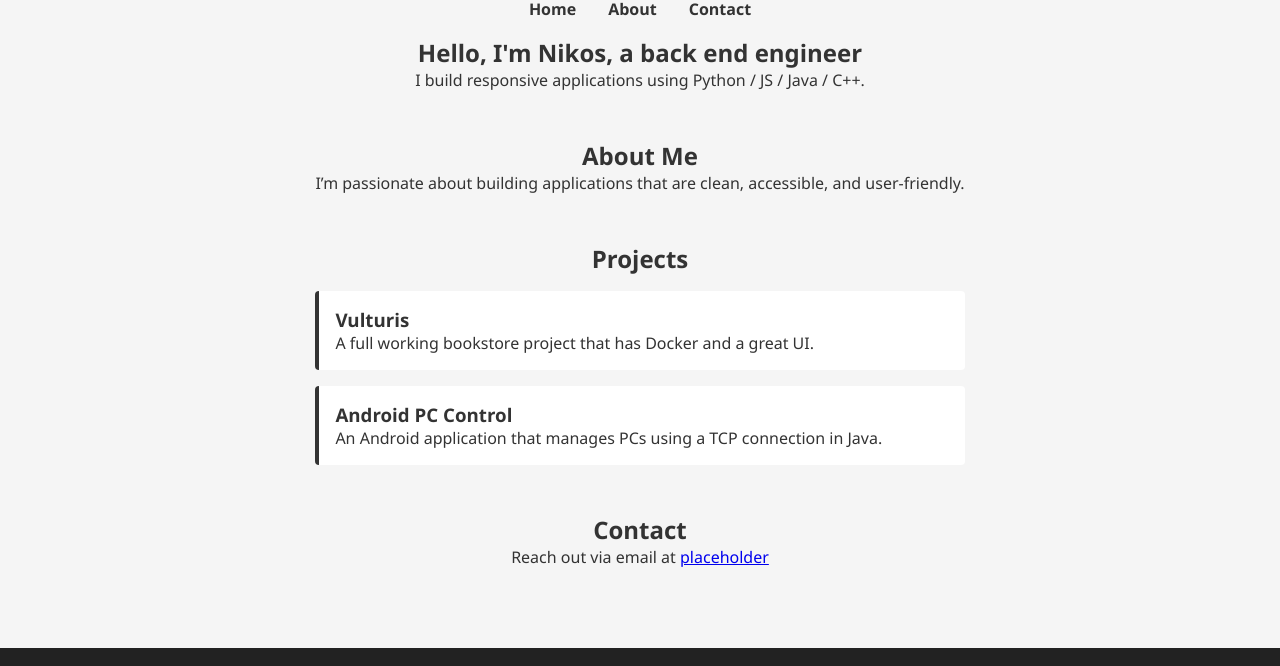
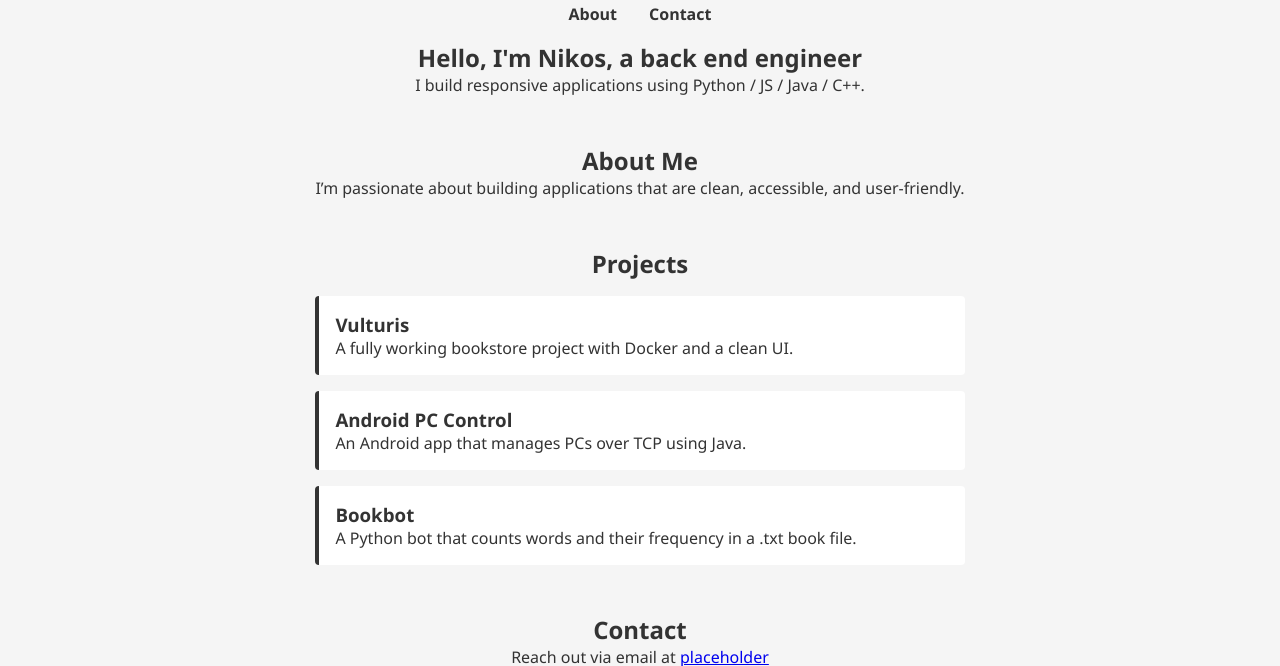
Before and after one commit to tenmakenzou/tenmakenzou.github.io, a plain HTML site: page index.html in a window 1280 px wide. Shown: the part 130-796 px from the top of the page. Drawn offline with Linux system fonts and the light colour scheme.

Commit message:
Update index.html

```diff
--- a/index.html
+++ b/index.html
@@ -9,17 +9,16 @@
 <body>
 
 
+    <nav class="blackbar"></nav>
   <header class="profile-header">
     <div class="profile">
+      <a href="https://github.com/tenmakenzou" target="_blank" rel="noopener noreferrer">
       <img class="avatar" src="https://avatars.githubusercontent.com/u/60401202?s=400&u=61da6cb2e903f5b841f1e3caec7d7f23fded70d4&v=4" alt="Profile Picture" />
-      <a href="https://github.com/tenmakenzou" target="_blank" rel="noopener noreferrer">
-        <img class="github-icon" src="https://cdn.jsdelivr.net/gh/devicons/devicon/icons/github/github-original.svg" alt="GitHub" />
       </a>
     </div>
 
     <nav class="navbar">
       <ul>
-        <li><a href="#hero">Home</a></li>
         <li><a href="about.html">About</a></li>
         <li><a href="#contact">Contact</a></li>
       </ul>
@@ -40,23 +39,40 @@
     <section id="projects">
       <h2>Projects</h2>
 
-      <div class="project">
-        <h3>
-          <a href="https://github.com/tenmakenzou/Vulturis" target="_blank" rel="noopener noreferrer">
-            Vulturis
-          </a>
-        </h3>
-        <p>A full working bookstore project that has Docker and a great UI.</p>
-      </div>
+     <div id="projects-container"></div>
 
-      <div class="project">
-        <h3>
-          <a href="https://github.com/tenmakenzou/androidlabcontrol" target="_blank" rel="noopener noreferrer">
-            Android PC Control
-          </a>
-        </h3>
-        <p>An Android application that manages PCs using a TCP connection in Java.</p>
-      </div>
+<script>///pretty much projects will add more as the time progresses
+  const projects = [
+    {
+      name: "Vulturis",
+      url: "https://github.com/tenmakenzou/Vulturis",
+      description: "A fully working bookstore project with Docker and a clean UI."
+    },
+    {
+      name: "Android PC Control",
+      url: "https://github.com/tenmakenzou/androidlabcontrol",
+      description: "An Android app that manages PCs over TCP using Java."
+    },
+    {
+      name: "Bookbot",
+      url: "https://github.com/tenmakenzou/bookbot",
+      description: "A Python bot that counts words and their frequency in a .txt book file."
+    }
+  ];
+
+  const container = document.getElementById("projects-container");
+
+  container.innerHTML = projects.map(project => `
+    <div class="project">
+      <h3>
+        <a href="${project.url}" target="_blank" rel="noopener noreferrer">
+          ${project.name}
+        </a>
+      </h3>
+      <p>${project.description}</p>
+    </div>
+  `).join('');
+</script>
     </section>
 
     <section id="contact">
```
